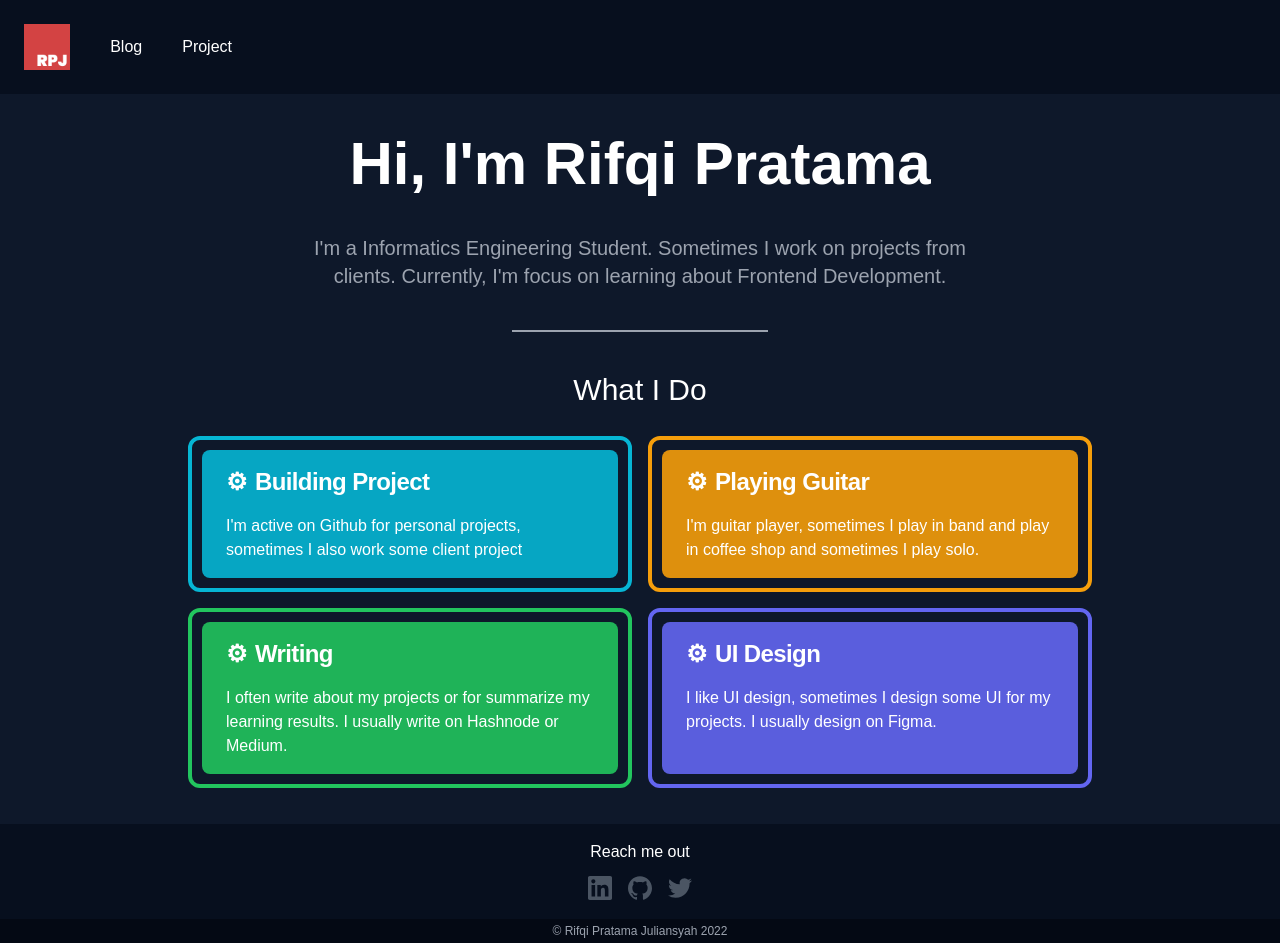
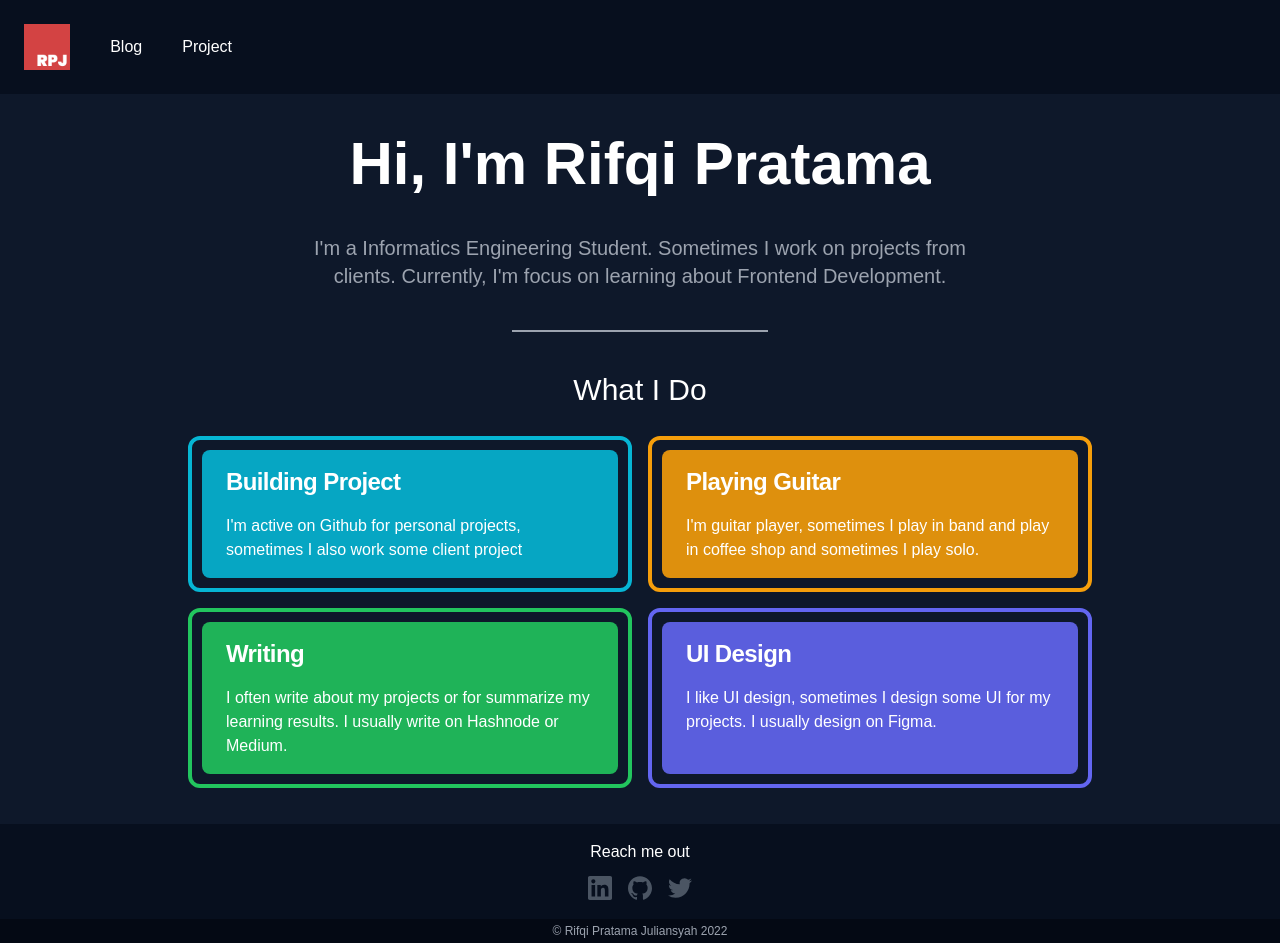
Before and after one commit to juliansyahrifqi/my-website, a React (Create React App) app: page / in a window 1280 px wide. Built offline with nearby package versions, Linux system fonts and the light colour scheme.

Commit message:
hide icon what i do section

```diff
--- a/src/components/ActivityCard.js
+++ b/src/components/ActivityCard.js
@@ -9,9 +9,9 @@ function ActivityCard({ activity }) {
           className={`py-4 px-6 rounded-lg ${activity.backgroundColor} h-full w-full duration-200`}
         >
           <h1 className="text-xl font-bold tracking-tight text-white sm:text-xl md:text-2xl">
-            <span className="pr-2 text-white" role="img" aria-label="wave">
+            {/* <span className="pr-2 text-white" role="img" aria-label="wave">
               {activity.icon}
-            </span>
+            </span> */}
             {activity.title}
           </h1>
           <p className="text-white font-normal mt-4">
```
